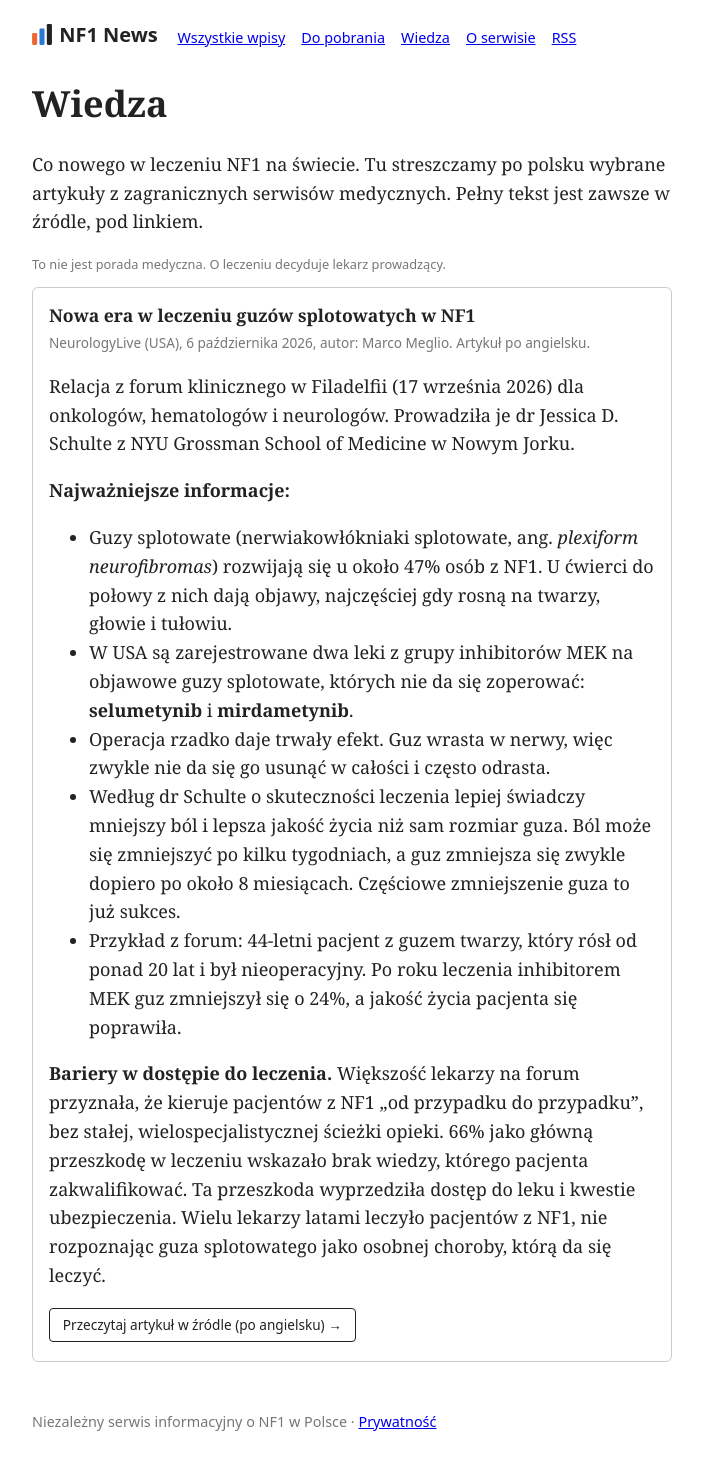
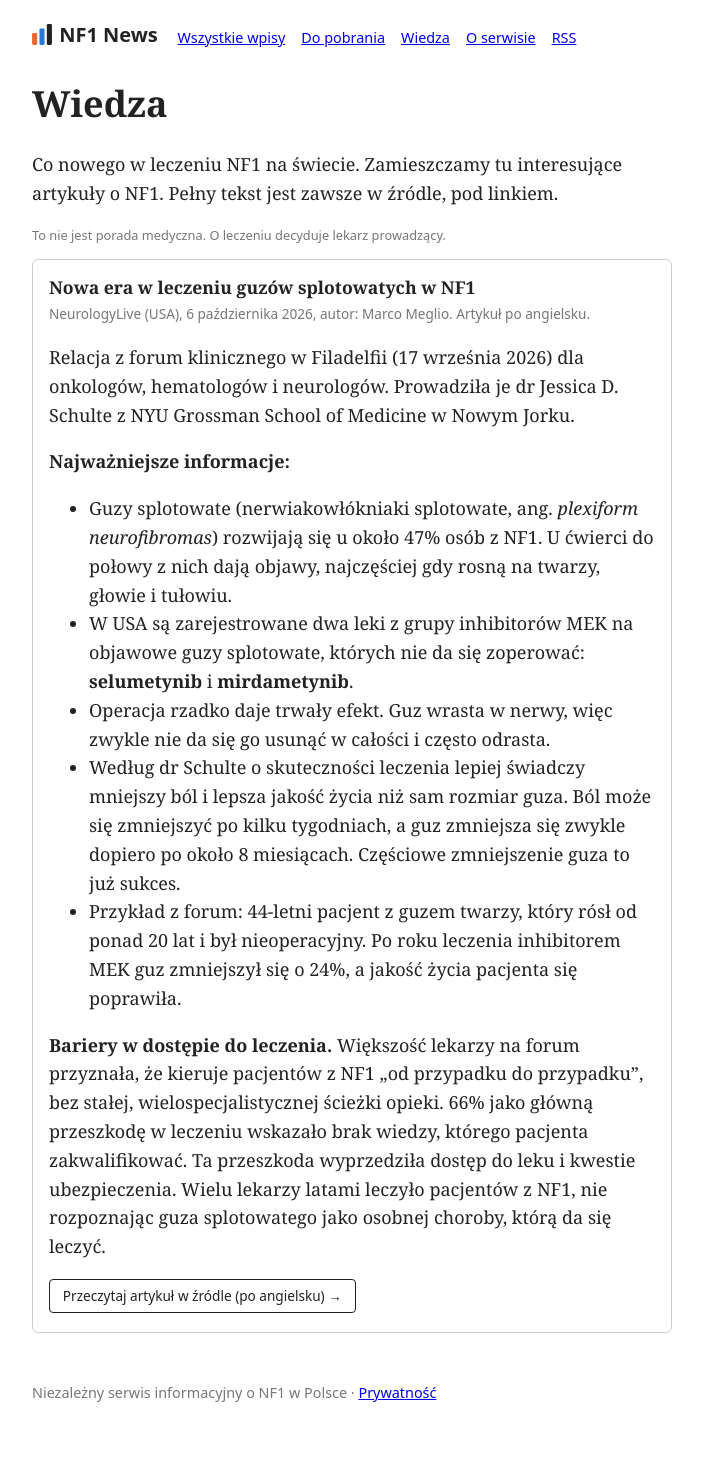
Before and after one commit to sylwiaeb/nf1news, a Jekyll site: the page built from wiedza.md, in a window 1280 px wide. Shown: the whole page, without its empty margins (288-991 px from the left). Built offline with Jekyll 4.4.1, drawn with Linux system fonts in a browser that asks for light colours; after the commit the page ends 1428 px from its top, so only the background shows below that.

Commit message:
Wiedza: nowy opis strony

```diff
--- a/wiedza.md
+++ b/wiedza.md
@@ -2,12 +2,12 @@
 layout: default
 title: Wiedza
 permalink: /wiedza/
-description: Co nowego w leczeniu NF1. Streszczenia po polsku wybranych artykułów z zagranicznych serwisów medycznych, z linkiem do źródła.
+description: Co nowego w leczeniu NF1. Wybrane interesujące artykuły o NF1, z linkiem do źródła.
 ---
 
 # Wiedza
 
-Co nowego w leczeniu NF1 na świecie. Tu streszczamy po polsku wybrane artykuły z zagranicznych serwisów medycznych. Pełny tekst jest zawsze w źródle, pod linkiem.
+Co nowego w leczeniu NF1 na świecie. Zamieszczamy tu interesujące artykuły o NF1. Pełny tekst jest zawsze w źródle, pod linkiem.
 
 <p class="source">To nie jest porada medyczna. O leczeniu decyduje lekarz prowadzący.</p>
 
```
